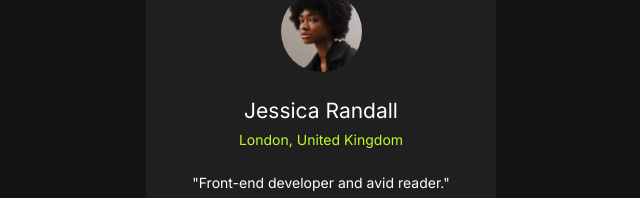
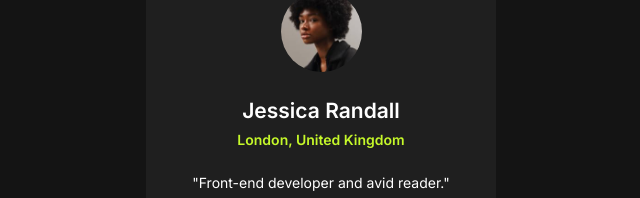
Before and after one commit to JoseLeoV77/social-links-profile, a plain HTML site: page index.html in a window 1280 px wide. Shown: the part 147-345 px from the top of the page, without its empty margins (319-959 px from the left). Drawn offline with Linux system fonts and the light colour scheme.

Commit message:
font-weight fron name and location

```diff
--- a/styles.css
+++ b/styles.css
@@ -64,13 +64,14 @@ img{
 
 .profile-name{
   color: white;
-  font-weight: 400;
+  font-weight: 600;
 }
 
 .profile-location{
   color: var(--Green);
   font-size: 14px;
   font-style: normal;
+  font-weight: 600;
 }
 
 .quote{
```
